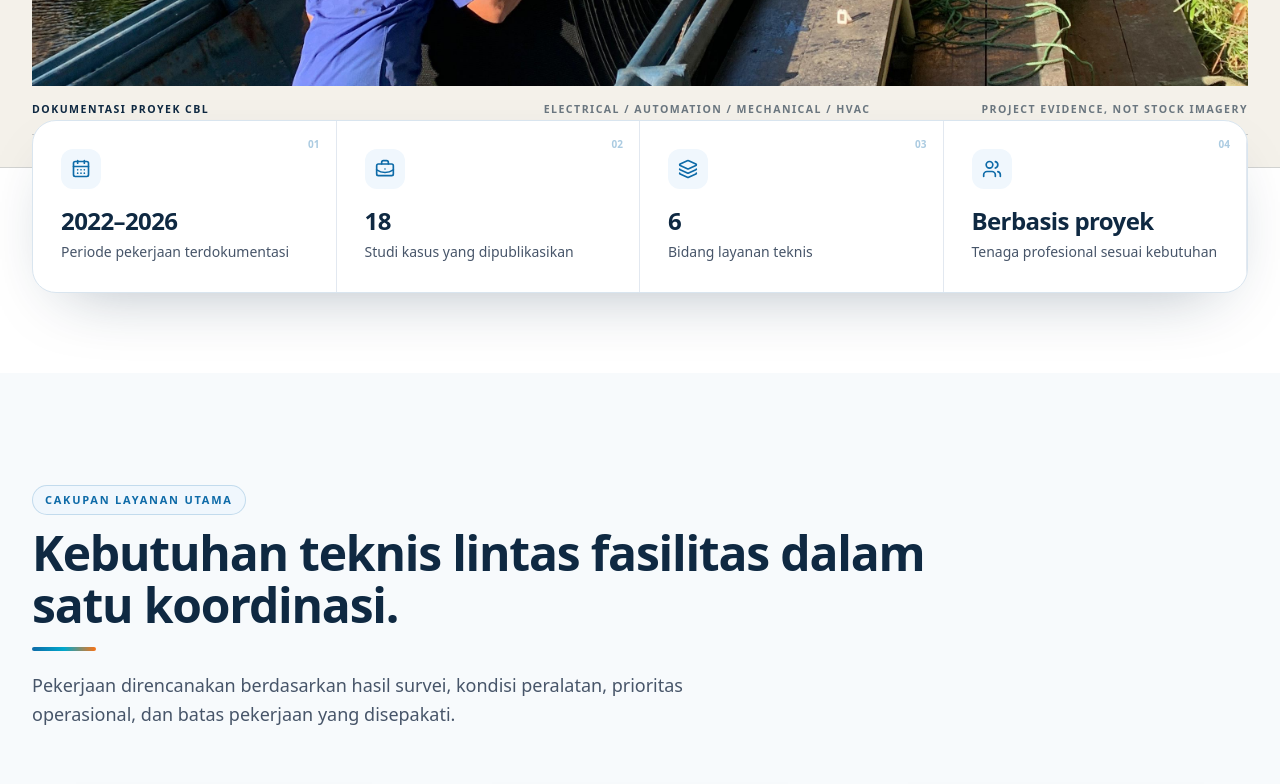
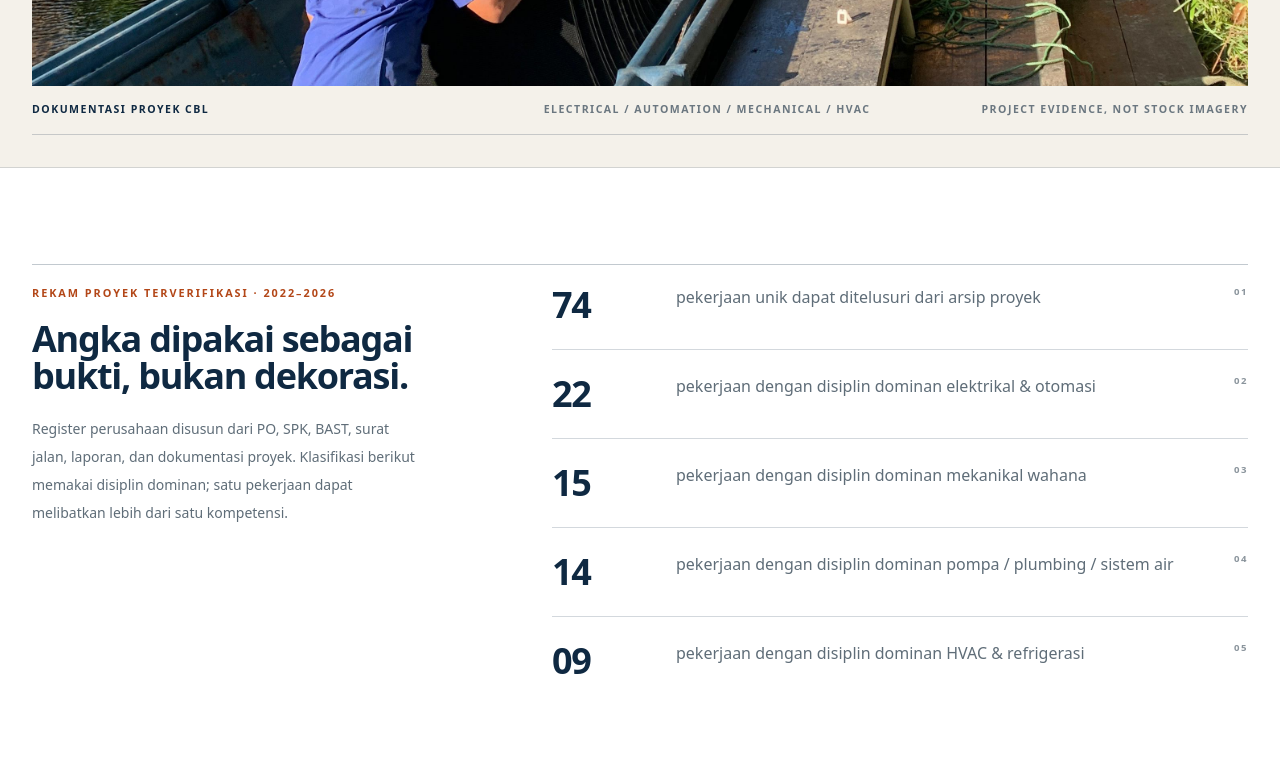
Before and after one commit to mikaelzo-blip/cbl-immersive-web-blueprint, a Next.js app: page / in a window 1280 px wide. Shown: the part 1340-2124 px from the top of the page. Built offline with nearby package versions, Linux system fonts and the light colour scheme; no server answers.

Commit message:
style: replace metric cards with verified experience register

```diff
--- a/src/components/sections/ExperienceSummarySection.tsx
+++ b/src/components/sections/ExperienceSummarySection.tsx
@@ -1,37 +1,43 @@
 import { Container } from '@/components/ui/Container';
-import { DynamicIcon } from '@/components/ui/DynamicIcon';
-import { Reveal } from '@/components/ui/Reveal';
-import { projects } from '@/data/projects';
-import { serviceDivisions } from '@/data/company';
 
-const summaryItems = [
-  { value: '2022–2026', label: 'Periode pekerjaan terdokumentasi', icon: 'CalendarDays' },
-  { value: `${projects.length}`, label: 'Studi kasus yang dipublikasikan', icon: 'BriefcaseBusiness' },
-  { value: `${serviceDivisions.length}`, label: 'Bidang layanan teknis', icon: 'Layers3' },
-  { value: 'Berbasis proyek', label: 'Tenaga profesional sesuai kebutuhan', icon: 'Users' },
+const experienceRegister = [
+  { value: '74', label: 'pekerjaan unik dapat ditelusuri dari arsip proyek' },
+  { value: '22', label: 'pekerjaan dengan disiplin dominan elektrikal & otomasi' },
+  { value: '15', label: 'pekerjaan dengan disiplin dominan mekanikal wahana' },
+  { value: '14', label: 'pekerjaan dengan disiplin dominan pompa / plumbing / sistem air' },
+  { value: '09', label: 'pekerjaan dengan disiplin dominan HVAC & refrigerasi' },
 ];
 
 export function ExperienceSummarySection() {
   return (
-    <section aria-label="Ringkasan pengalaman CBL" className="relative z-20 -mt-8 pb-14 md:-mt-12 md:pb-20">
+    <section aria-label="Ringkasan pengalaman CBL" className="border-b border-[#D9E1E8] bg-white py-16 text-[#0F2942] md:py-24">
       <Container>
-        <Reveal>
-          <div className="grid grid-cols-2 lg:grid-cols-4 overflow-hidden rounded-3xl border border-[#D9E5EF] bg-white shadow-[0_24px_70px_-34px_rgba(15,41,66,0.4)]">
-            {summaryItems.map((item, index) => (
+        <div className="grid grid-cols-1 gap-10 border-t border-[#0F2942]/25 pt-5 lg:grid-cols-12 lg:gap-8">
+          <div className="lg:col-span-4">
+            <p className="text-[0.68rem] font-semibold uppercase tracking-[0.18em] text-[#B34718]">Rekam proyek terverifikasi · 2022–2026</p>
+            <h2 className="mt-5 max-w-md text-3xl font-semibold leading-[1.02] tracking-[-0.035em] sm:text-4xl">
+              Angka dipakai sebagai bukti, bukan dekorasi.
+            </h2>
+            <p className="mt-5 max-w-md text-sm leading-7 text-[#5F6D78]">
+              Register perusahaan disusun dari PO, SPK, BAST, surat jalan, laporan, dan dokumentasi proyek. Klasifikasi berikut memakai disiplin dominan; satu pekerjaan dapat melibatkan lebih dari satu kompetensi.
+            </p>
+          </div>
+
+          <div className="lg:col-span-7 lg:col-start-6">
+            {experienceRegister.map((item, index) => (
               <div
                 key={item.label}
-                className="relative p-5 sm:p-6 lg:p-7 border-b border-r border-[#E2E8F0] even:border-r-0 lg:border-b-0 lg:even:border-r lg:last:border-r-0 last:border-b-0"
+                className="grid grid-cols-[4.5rem_1fr] gap-5 border-t border-[#0F2942]/18 py-5 first:border-t-0 first:pt-0 sm:grid-cols-[6rem_1fr] sm:gap-7 sm:py-6"
               >
-                <div className="mb-4 flex h-10 w-10 items-center justify-center rounded-xl bg-[#F0F7FD] text-[#0E6BA8]">
-                  <DynamicIcon name={item.icon} size={20} />
+                <span className="text-3xl font-semibold tracking-[-0.04em] text-[#0F2942] sm:text-4xl">{item.value}</span>
+                <div className="flex items-start justify-between gap-6">
+                  <p className="max-w-xl text-sm leading-6 text-[#5F6D78] sm:text-base">{item.label}</p>
+                  <span className="hidden text-[0.6rem] font-semibold tracking-[0.16em] text-[#8A949C] sm:block">0{index + 1}</span>
                 </div>
-                <div className="text-xl sm:text-2xl font-black tracking-tight text-[#0F2942]">{item.value}</div>
-                <p className="mt-1 text-xs sm:text-sm leading-relaxed text-[#475569]">{item.label}</p>
-                <span className="absolute right-4 top-4 text-[10px] font-bold text-[#0E6BA8]/35">0{index + 1}</span>
               </div>
             ))}
           </div>
-        </Reveal>
+        </div>
       </Container>
     </section>
   );
```
